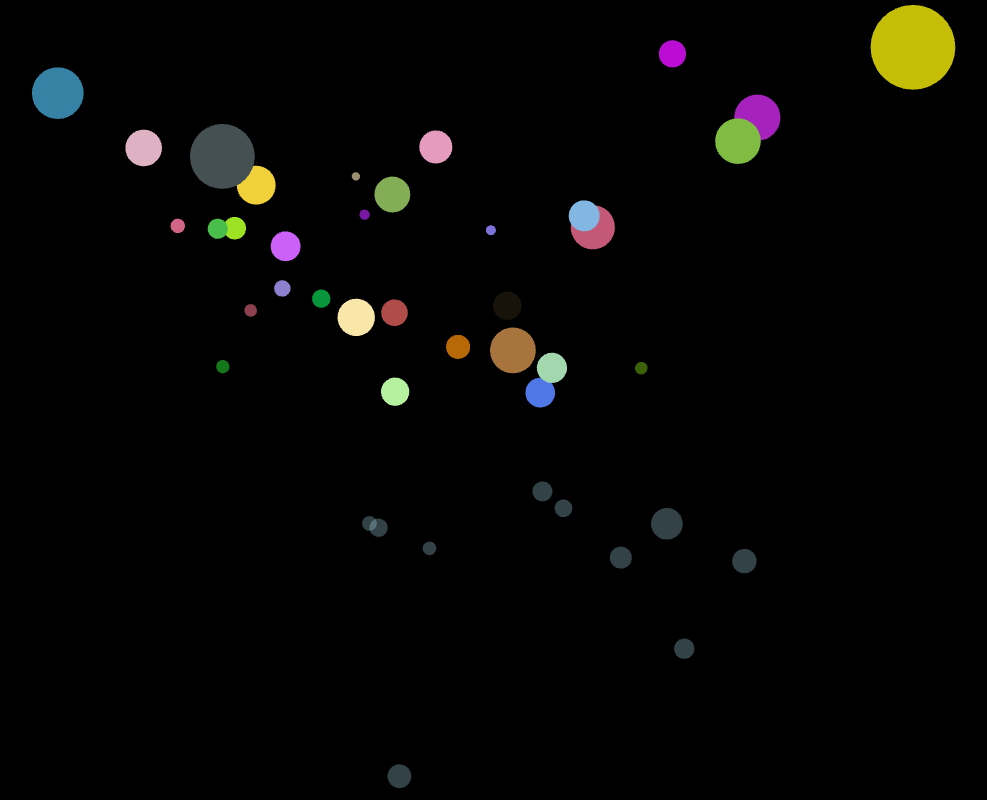
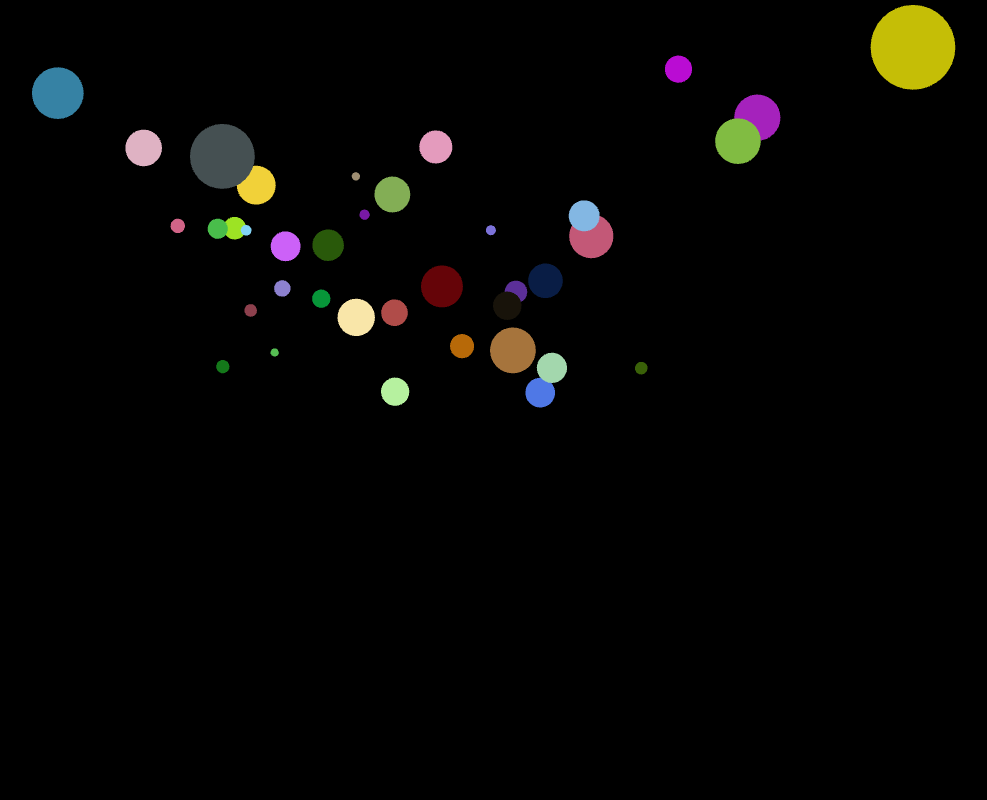
Before and after one commit to ai-prompts-coder/Relaxing-bubbles, a plain HTML site: page index.html in a window 1280 px wide. Shown: the whole page, without its empty margins (220-1207 px from the left). Drawn offline with nearby package versions, Linux system fonts and the light colour scheme; animation ran at ten frames a second.

Commit message:
Update and rename game.html to index.html

```diff
--- a/game.html
+++ b/index.html
@@ -3,7 +3,7 @@
 <head>
   <meta charset="UTF-8" />
   <meta name="viewport" content="width=device-width, initial-scale=1.0" />
-  <title>Soothing Color Circles with Firecracker Burst and Ambient Bubbles</title>
+  <title>Soothing Color Circles with Firecracker Burst</title>
   <style>
     body {
       margin: 0;
@@ -20,7 +20,7 @@
   <script src="https://cdnjs.cloudflare.com/ajax/libs/three.js/r128/three.min.js"></script>
 
   <script>
-    // Set up Scene, Camera, and Renderer.
+    // Set up Scene, Camera, and Renderer
     const scene = new THREE.Scene();
     const camera = new THREE.PerspectiveCamera(
       75, window.innerWidth / window.innerHeight, 0.1, 1000
@@ -29,10 +29,9 @@
     renderer.setSize(window.innerWidth, window.innerHeight);
     document.body.appendChild(renderer.domElement);
 
-    // Arrays to store main circles, burst particles, and ambient bubbles.
+    // Arrays to store main circles and burst particles.
     const circles = [];
     const burstCircles = [];
-    const bubbles = [];
 
     // Random color generator.
     function randomColor() {
@@ -56,7 +55,7 @@
       scene.add(circle);
     }
 
-    // Create multiple main circles.
+    // Create multiple main circles at once.
     function createMultipleCircles(num) {
       for (let i = 0; i < num; i++) {
         const randomSize = Math.random() * 0.3 + 0.1;
@@ -92,7 +91,8 @@
 
     // Create the burst effect by generating multiple smaller circles.
     function createBurst(position) {
-      const numBurstCircles = 20; // Reduced burst particles.
+      // Reduced number of burst particles for a less crowded effect.
+      const numBurstCircles = 20;
       for (let i = 0; i < numBurstCircles; i++) {
         const size = Math.random() * 0.05 + 0.02;
         const color = randomColor();
@@ -103,6 +103,7 @@
           (Math.random() - 0.5) * 1.5
         );
         const geometry = new THREE.CircleGeometry(size, 32);
+        // Use transparency for fading effect.
         const material = new THREE.MeshBasicMaterial({
           color: color,
           transparent: true,
@@ -122,7 +123,9 @@
     function animateBurst(burstCircle) {
       let growing = true;
       function update() {
+        // Update position based on its velocity.
         burstCircle.position.add(burstCircle.velocity);
+
         if (growing) {
           burstCircle.scale.addScalar(0.02);
           if (burstCircle.scale.x >= 1) {
@@ -134,6 +137,7 @@
             0, burstCircle.material.opacity - 0.005
           );
         }
+
         if (burstCircle.scale.x <= 0 || burstCircle.material.opacity <= 0) {
           scene.remove(burstCircle);
           const index = burstCircles.indexOf(burstCircle);
@@ -155,72 +159,14 @@
       });
     }
 
-    // ---------- AMBIENT BUBBLES SECTION ----------
-
-    // Create an ambient bubble (a softly glowing, translucent circle).
-    function createBubble() {
-      // Choose a fixed gentle color (or use random pastel tones)
-      const color = new THREE.Color(0xAADDEE);
-      const radius = Math.random() * 0.2 + 0.1;
-      const geometry = new THREE.CircleGeometry(radius, 32);
-      // Use a low opacity for a soft, glowing effect.
-      const material = new THREE.MeshBasicMaterial({
-        color: color,
-        transparent: true,
-        opacity: 0.3
-      });
-      const bubble = new THREE.Mesh(geometry, material);
-      // Position bubbles in the lower half of the scene, spread out over X and Z.
-      bubble.position.set(
-        Math.random() * 10 - 5,
-        Math.random() * 2 - 4,  // starting a bit lower
-        Math.random() * 10 - 5
-      );
-      // Give a slight random drift velocity.
-      bubble.velocity = new THREE.Vector3(
-        (Math.random() - 0.5) * 0.002,
-        Math.random() * 0.005 + 0.002, // upward motion
-        (Math.random() - 0.5) * 0.002
-      );
-      bubbles.push(bubble);
-      scene.add(bubble);
-    }
-
-    // Create multiple bubbles.
-    function createBubbles(num) {
-      for (let i = 0; i < num; i++) {
-        createBubble();
-      }
-    }
-
-    // Update bubbles: let them gently drift upward; reset if they move too high.
-    function updateBubbles() {
-      bubbles.forEach(bubble => {
-        bubble.position.add(bubble.velocity);
-        // If a bubble reaches too high (say, y > 5), reset it to a lower position.
-        if (bubble.position.y > 5) {
-          bubble.position.y = Math.random() * 2 - 4;
-          // Optionally, randomize x and z when resetting.
-          bubble.position.x = Math.random() * 10 - 5;
-          bubble.position.z = Math.random() * 10 - 5;
-        }
-      });
-    }
-
-    // --------------------------------------------------
-
     // Initialize the scene with a set of main circles.
     createMultipleCircles(30);
-    // Create ambient bubbles for a soothing backdrop.
-    createBubbles(10);
-
     camera.position.z = 10;
 
-    // Main render loop.
+    // Main animation loop.
     function animate() {
       requestAnimationFrame(animate);
       updateCircles();
-      updateBubbles();
       renderer.render(scene, camera);
     }
     animate();
@@ -228,7 +174,7 @@
     // Continuously add new large circles so the scene remains populated.
     setInterval(() => {
       createMultipleCircles(3);
-    }, 4000);
+    }, 1500);
 
     // Handle window resizing.
     window.addEventListener('resize', () => {
```
